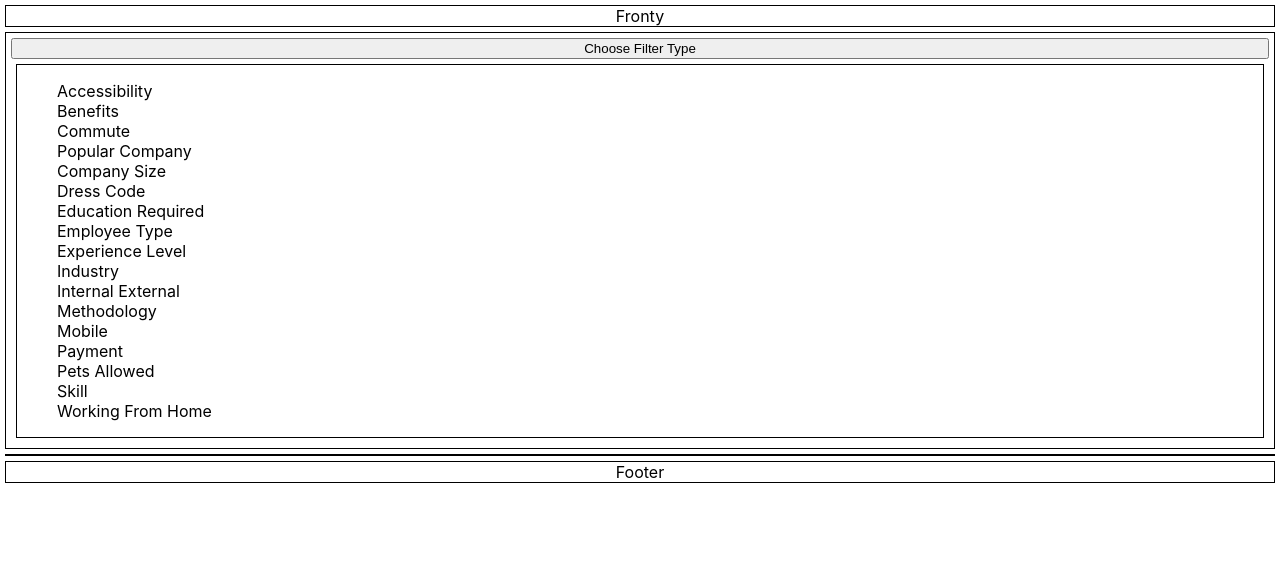
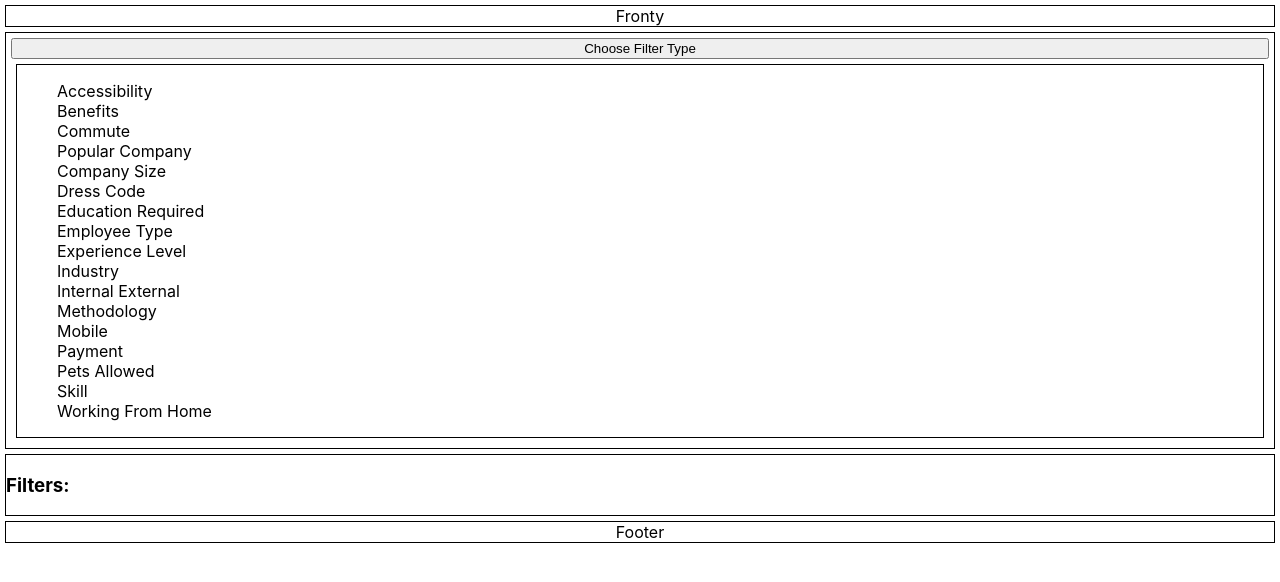
Before and after one commit to patcoston/fronty, a React (Create React App) app: page / in a window 1280 px wide. Both pictures are taken after a click on the button "Choose Filter Type". Shown: the top 582 px of the page. Built offline with nearby package versions, Linux system fonts and the light colour scheme.

Commit message:
Display filter values

```diff
--- a/src/components/ShowActiveFilters.css
+++ b/src/components/ShowActiveFilters.css
@@ -1,4 +1,7 @@
 .show-active-filters {
   border: 1px solid black;
   margin: 5px;
+  display: flex;
+  flex-direction: column;
+  align-items: flex-start;
 }
--- a/src/components/ShowActiveFilters.tsx
+++ b/src/components/ShowActiveFilters.tsx
@@ -8,8 +8,13 @@ const ShowFilters: FC = () => {
     <>
       {showActiveFilters && (
         <div className="show-active-filters">
+          <h3>Filters:</h3>
           {Object.entries(activeFilters).map(filter => {
-            return <div key={filter[0]}>{filter[0]}</div>
+            return (
+              <div key={filter[0]}>
+                <strong>{filter[0]}:</strong> {filter[1].join()}
+              </div>
+            )
           })}
         </div>
       )}
```
